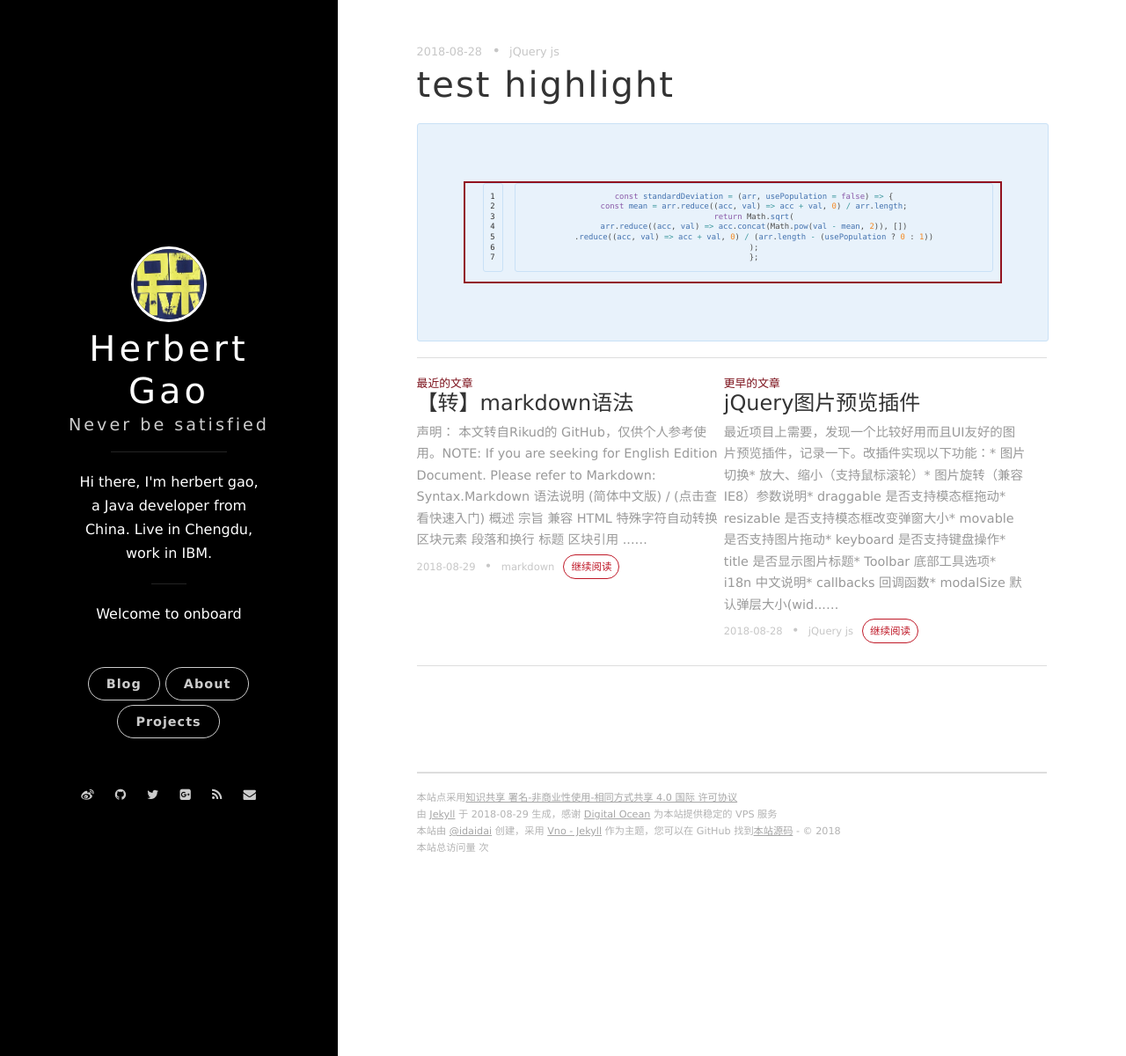
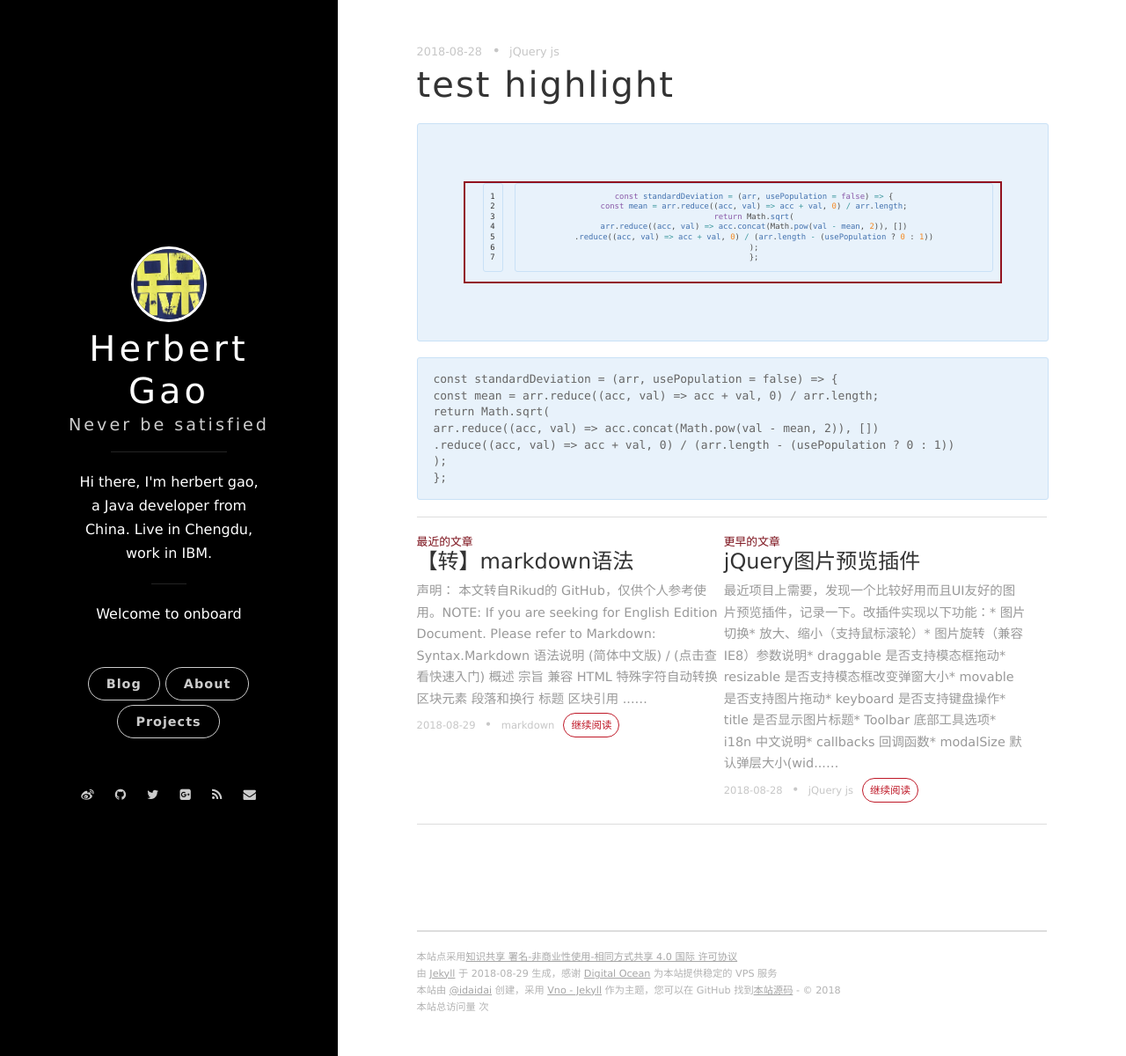
Before and after one commit to herbertgaoo/herbertgaoo.github.io, a Jekyll site: the page built from _posts/2019-08-29-test.markdown, in a window 1280 px wide and 1200 px high. Shown: the whole window at 88% size. Built offline with Jekyll 4.4.1, drawn with Linux system fonts in a browser that asks for light colours; nearby versions of some CDN libraries; comment, search, counter and statistics services are not loaded.

Commit message:
new post

````diff
--- a/_posts/2019-08-29-test.markdown
+++ b/_posts/2019-08-29-test.markdown
@@ -14,3 +14,13 @@
 );
 };
 {% endhighlight %}
+
+``` JavaScript
+const standardDeviation = (arr, usePopulation = false) => {
+const mean = arr.reduce((acc, val) => acc + val, 0) / arr.length;
+return Math.sqrt(
+arr.reduce((acc, val) => acc.concat(Math.pow(val - mean, 2)), [])
+.reduce((acc, val) => acc + val, 0) / (arr.length - (usePopulation ? 0 : 1))
+);
+};
+```
````
